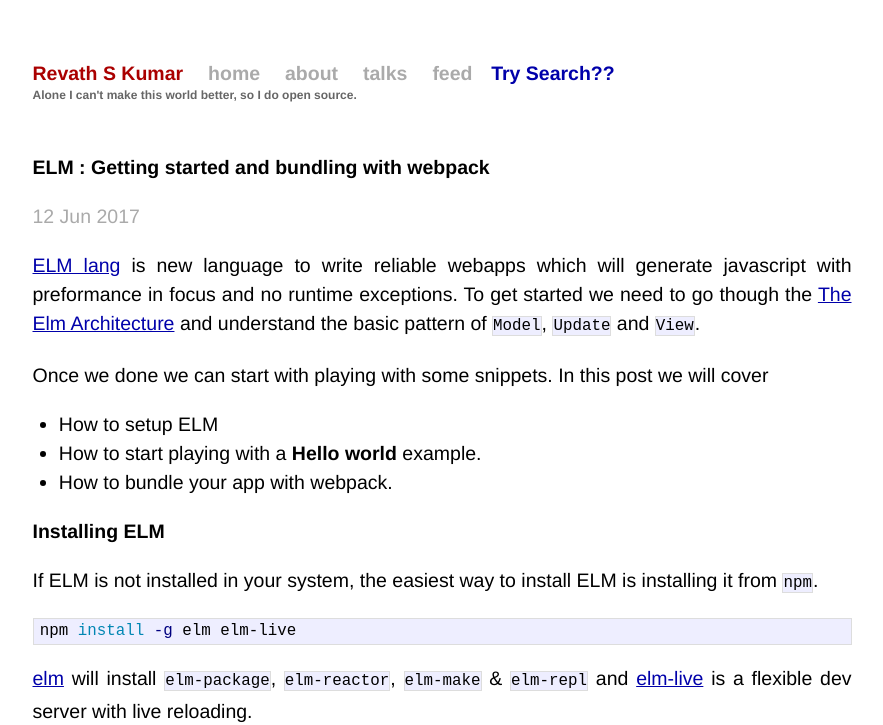
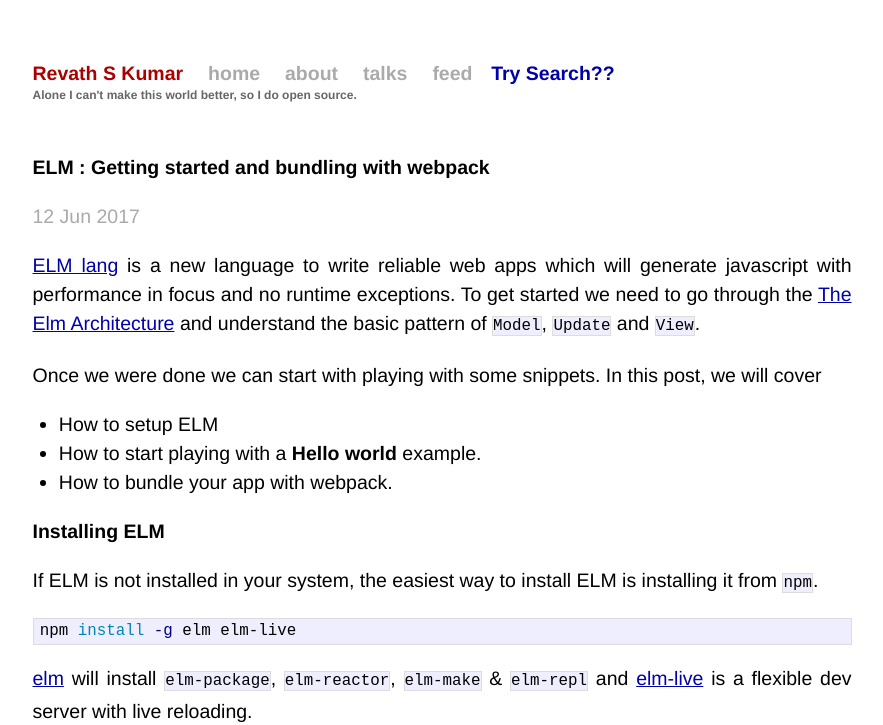
Before and after one commit to revathskumar/blog.revathskumar.com, a Jekyll site: the page built from _posts/2017-06-12-elm-getting-started-and-bundling-with-webpack.md, in a window 1280 px wide and 1400 px high, cut to the strip 0-725 px from the top of the window. Shown: the whole strip, without its empty margins (198-1081 px from the left). Built offline with Jekyll 4.4.1, drawn with Linux system fonts in a browser that asks for light colours; comment, search, counter and statistics services are not loaded; some of the changed text lies outside the part shown.

Commit message:
fix grammer & spelling mistakes

````diff
--- a/_posts/2017-06-12-elm-getting-started-and-bundling-with-webpack.md
+++ b/_posts/2017-06-12-elm-getting-started-and-bundling-with-webpack.md
@@ -8,11 +8,9 @@ categories: elm
 tags: elm, webpack
 image: https://s3.ap-south-1.amazonaws.com/revathskumar-blog-images/2017/elm-webpack/elm-install.png
 ---
+[ELM lang](http://elm-lang.org) is a new language to write reliable web apps which will generate javascript with performance in focus and no runtime exceptions. To get started we need to go through the [The Elm Architecture](https://guide.elm-lang.org/architecture/) and understand the basic pattern of `Model`, `Update` and `View`.
 
-[ELM lang](http://elm-lang.org) is new language to write reliable webapps which will generate javascript
-with preformance in focus and no runtime exceptions. To get started we need to go though the [The Elm Architecture](https://guide.elm-lang.org/architecture/) and understand the basic pattern of `Model`, `Update` and `View`.
-
-Once we done we can start with playing with some snippets. In this post we will cover
+Once we were done we can start with playing with some snippets. In this post, we will cover
 * How to setup ELM
 * How to start playing with a **Hello world** example.
 * How to bundle your app with webpack.
@@ -63,7 +61,7 @@ A sample `elm-package.json` file will look like the one below.
 }
 ```
 
-Now let's write a ELM program to show **Hello World**.
+Now, let's write a ELM program to show **Hello World**.
 
 ~~~elm
 -- index.elm
@@ -122,8 +120,8 @@ main =
 
 ~~~
 
-Now we know how to run small ELM program, but when it comes to real project we will be using bundling tools like
-`webpack`. Next we will look into how we can bundle a ELM program with **webpack**. We will use the same counter program
+Now we know how to run small ELM program, but when it comes to a real project we will be using bundling tools like
+`webpack`. Next, we will look into how we can bundle a ELM program with **webpack**. We will use the same counter program
 to bundle and run with webpack.
 
 ## Bundling with Webpack
````
Also changed, not shown: other parts of _posts/2017-06-12-elm-getting-started-and-bundling-with-webpack.md (+4 -4 lines).
